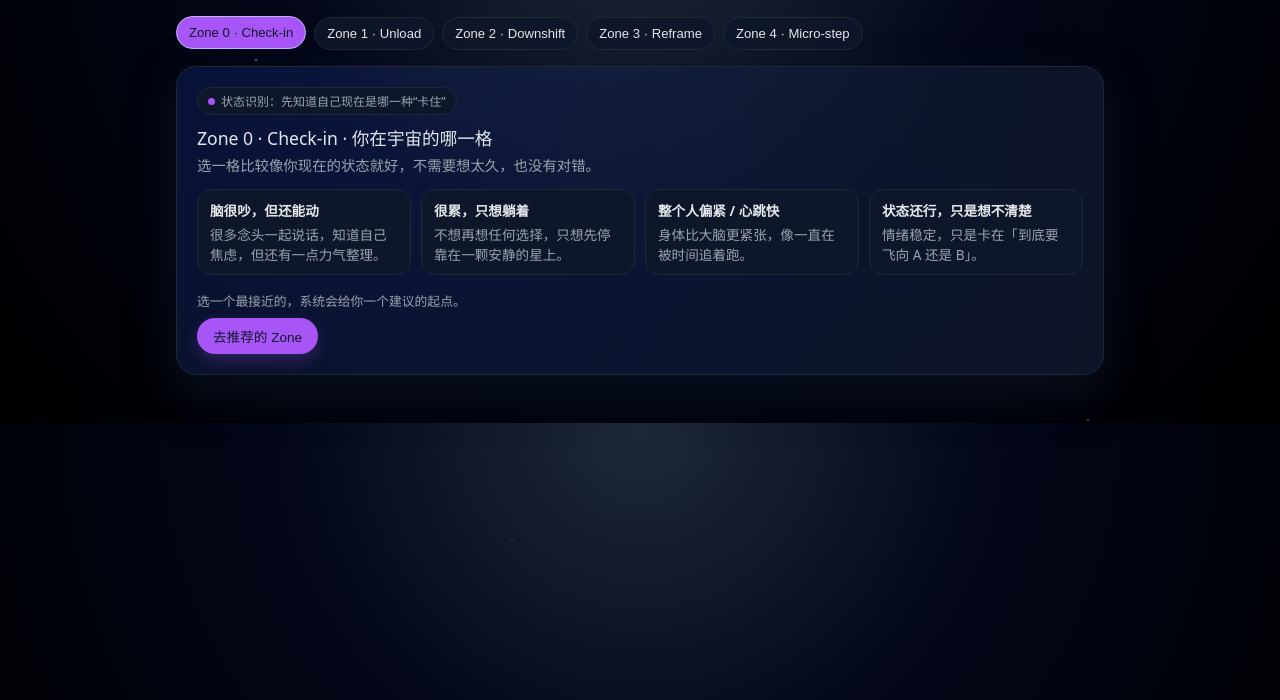
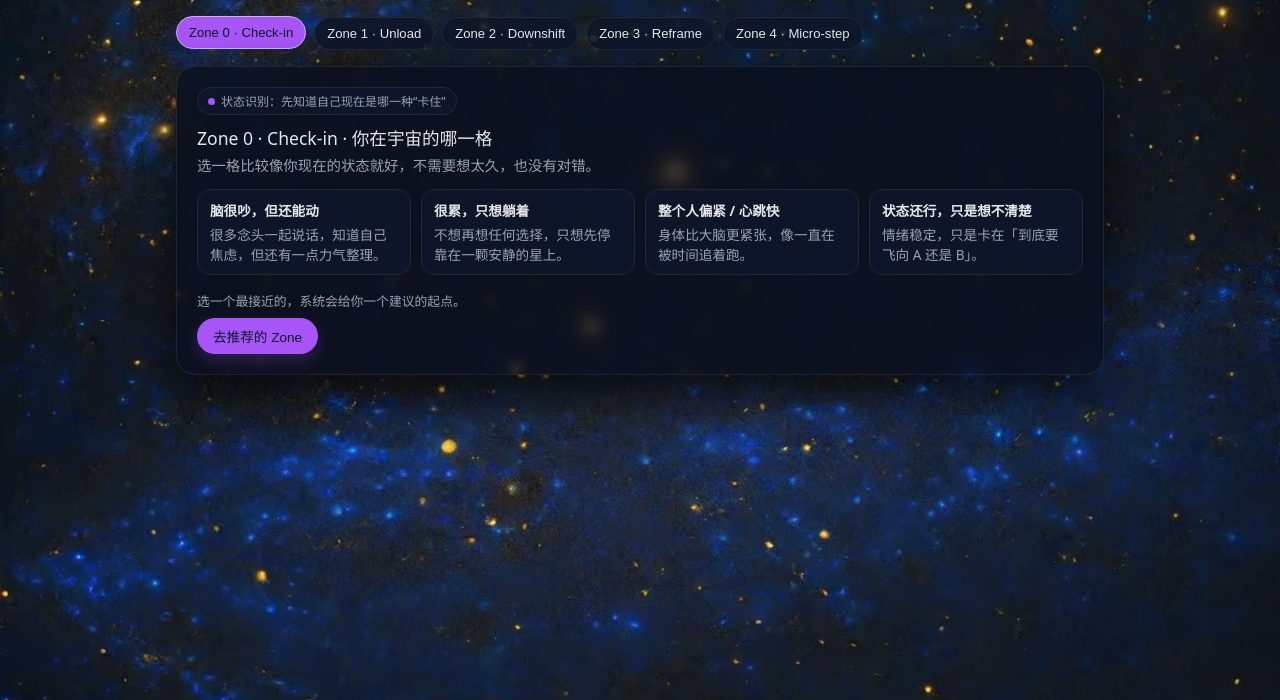
Before and after one commit to jasmminework/decision-cooling-space, a plain HTML site: page index.html in a window 1280 px wide. Shown: the part 100-800 px from the top of the page. Drawn offline with Linux system fonts and the light colour scheme.

Commit message:
Update index.html

```diff
--- a/index.html
+++ b/index.html
@@ -12,9 +12,14 @@
     body {
   margin: 0;
   font-family: system-ui, -apple-system, BlinkMacSystemFont, "Segoe UI", sans-serif;
-      /* 夜空感：上方略亮，下方深邃宇宙 */
-      background: radial-gradient(circle at top, #1f2937 0%, #020617 45%, #000000 100%);
   color: #e5e7eb;
+
+  /* 宇宙背景图 */
+  background-image: url("cosmos-bg.jpg");
+  background-size: cover;
+  background-position: center;
+  background-attachment: fixed;
+  background-repeat: no-repeat;
 }
 
     /* 星星层：细小星点，固定在背景 */
@@ -95,10 +100,11 @@
   display: none;
   border-radius: 20px;
   padding: 20px;
-      background: radial-gradient(circle at top left, rgba(30, 64, 175, 0.25), rgba(15, 23, 42, 0.9));
-      border: 1px solid #1f2937;
+  background: rgba(10, 15, 30, 0.78); /* 半透明太空舱 */
+  border: 1px solid rgba(255, 255, 255, 0.08);
   margin-top: 8px;
-      box-shadow: 0 18px 45px rgba(15, 23, 42, 0.6);
+  box-shadow: 0 18px 45px rgba(0, 0, 0, 0.65);
+  backdrop-filter: blur(6px);
 }
 
     section.zone.active {
```
Lines whose indentation alone changed are shown as unchanged.
